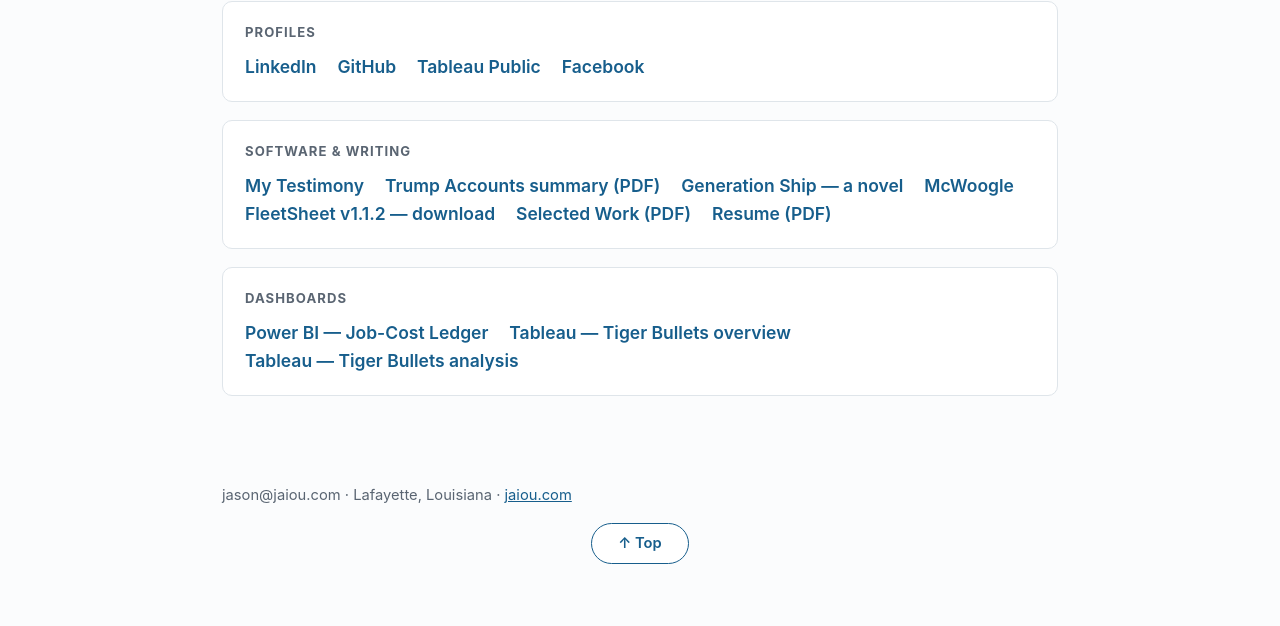
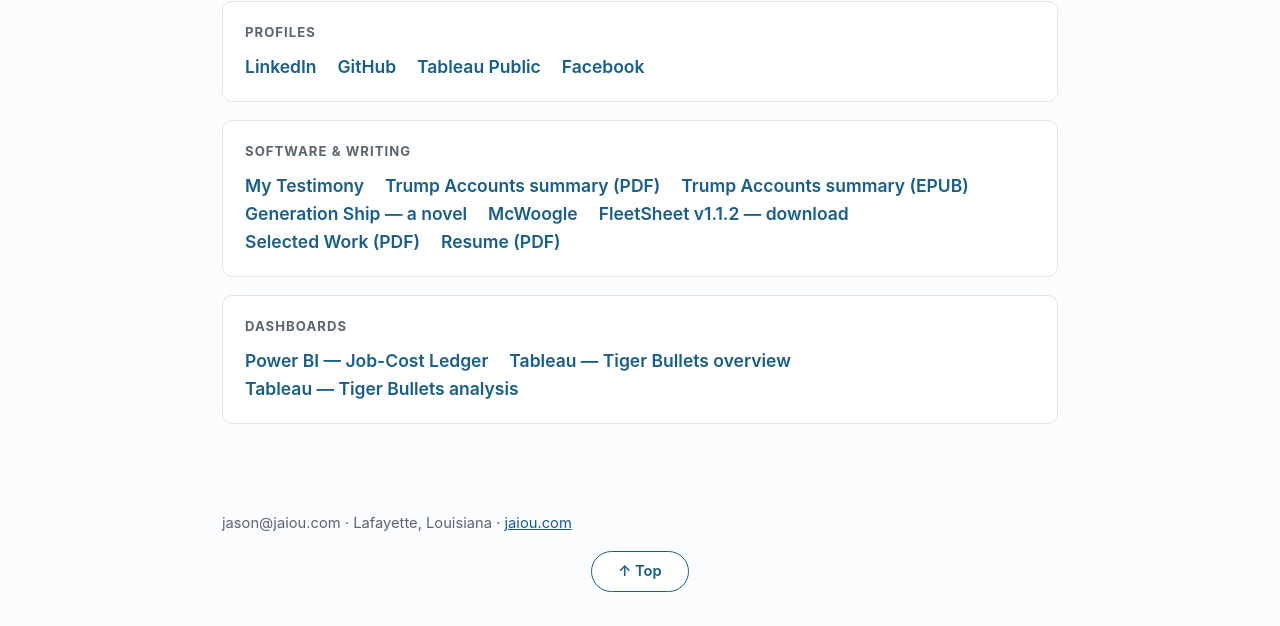
Before and after one commit to jrmcw-source/jrmcw-source.github.io, a plain HTML site: page links.html in a window 1280 px wide. Shown: the part 302-928 px from the top of the page. Before the commit the page ends 900 px from the top, so only its background shows below. Drawn offline with Linux system fonts and the light colour scheme; animation ran at ten frames a second.

Commit message:
Links: add Trump Accounts EPUB beside the PDF

```diff
--- a/links.html
+++ b/links.html
@@ -31,7 +31,7 @@
 </div>
 <div class="card">
 <p class="tag">Software &amp; writing</p>
-<p class="links"><a href="https://docs.google.com/document/d/e/2PACX-1vSVlES25pteHAsjJVk8TCX1lqUkzy6IpMr2oVAkt9U4C-_L0dct6Oyzc_87XHaGsgzNgRhpoxXQ3ANa/pub" target="_blank" rel="noopener">My Testimony</a> <a href="trump-accounts-brief.pdf" target="_blank" rel="noopener">Trump Accounts summary (PDF)</a> <a href="https://lowshelf.gumroad.com/l/generationship" target="_blank" rel="noopener">Generation Ship — a novel</a> <a href="https://mcwoogle.com" target="_blank" rel="noopener">McWoogle</a> <a href="https://github.com/jrmcw-source/FleetSheet/releases/tag/v1.1.2" target="_blank" rel="noopener">FleetSheet v1.1.2 — download</a> <a href="https://github.com/jrmcw-source/jrmcw-source/blob/main/Selected-Work.pdf" target="_blank" rel="noopener">Selected Work (PDF)</a> <a href="Jason-McWhirter-Resume.pdf" target="_blank" rel="noopener">Resume (PDF)</a></p>
+<p class="links"><a href="https://docs.google.com/document/d/e/2PACX-1vSVlES25pteHAsjJVk8TCX1lqUkzy6IpMr2oVAkt9U4C-_L0dct6Oyzc_87XHaGsgzNgRhpoxXQ3ANa/pub" target="_blank" rel="noopener">My Testimony</a> <a href="trump-accounts-brief.pdf" target="_blank" rel="noopener">Trump Accounts summary (PDF)</a> <a href="trump-accounts-brief.epub" target="_blank" rel="noopener">Trump Accounts summary (EPUB)</a> <a href="https://lowshelf.gumroad.com/l/generationship" target="_blank" rel="noopener">Generation Ship — a novel</a> <a href="https://mcwoogle.com" target="_blank" rel="noopener">McWoogle</a> <a href="https://github.com/jrmcw-source/FleetSheet/releases/tag/v1.1.2" target="_blank" rel="noopener">FleetSheet v1.1.2 — download</a> <a href="https://github.com/jrmcw-source/jrmcw-source/blob/main/Selected-Work.pdf" target="_blank" rel="noopener">Selected Work (PDF)</a> <a href="Jason-McWhirter-Resume.pdf" target="_blank" rel="noopener">Resume (PDF)</a></p>
 </div>
 <div class="card">
 <p class="tag">Dashboards</p>
```
